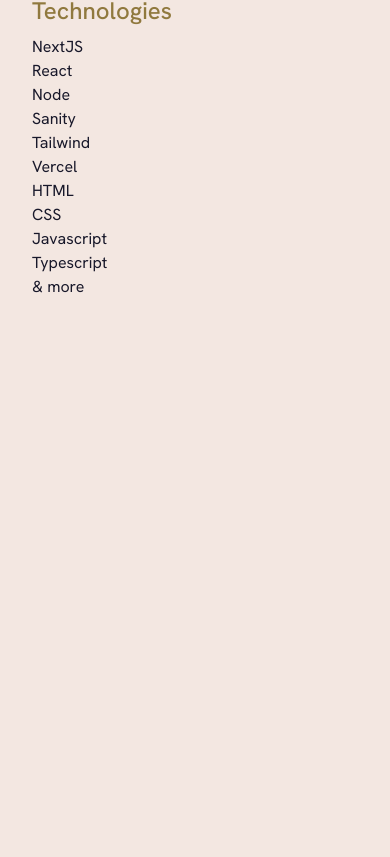
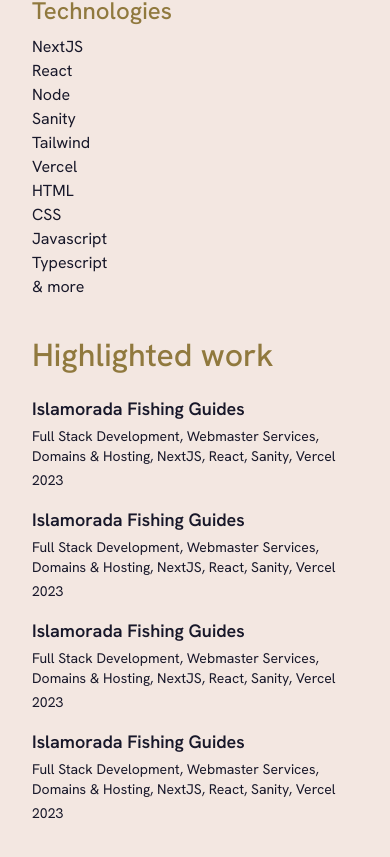
Before and after one commit to gabewolford/biiig-stretch, a Next.js app: page / in a window 390 px wide. Shown: the part 782-1639 px from the top of the page. Before the commit the page ends 1169 px from the top, so only its background shows below. Built offline with nearby package versions, Linux system fonts and the light colour scheme.

Commit message:
highlited work section complete for mobile

```diff
--- a/src/app/page.js
+++ b/src/app/page.js
@@ -63,8 +63,31 @@
               <li>& more</li>
             </ul>
         </section>
+      </div>
 
-      </div>
+      <section className="grid col-span-2 gap-4">
+        <header className="text-gold text-[2rem] font-medium">Highlighted work</header>
+        <article className="flex flex-col gap-1">
+          <h4 className="text-[18px] font-semibold">Islamorada Fishing Guides</h4>
+          <p className="text-sm">Full Stack Development, Webmaster Services, Domains & Hosting, NextJS, React, Sanity, Vercel</p>
+          <p className="text-sm">2023</p>
+        </article>
+        <article className="flex flex-col gap-1">
+          <h4 className="text-[18px] font-semibold">Islamorada Fishing Guides</h4>
+          <p className="text-sm">Full Stack Development, Webmaster Services, Domains & Hosting, NextJS, React, Sanity, Vercel</p>
+          <p className="text-sm">2023</p>
+        </article>
+        <article className="flex flex-col gap-1">
+          <h4 className="text-[18px] font-semibold">Islamorada Fishing Guides</h4>
+          <p className="text-sm">Full Stack Development, Webmaster Services, Domains & Hosting, NextJS, React, Sanity, Vercel</p>
+          <p className="text-sm">2023</p>
+        </article>
+        <article className="flex flex-col gap-1">
+          <h4 className="text-[18px] font-semibold">Islamorada Fishing Guides</h4>
+          <p className="text-sm">Full Stack Development, Webmaster Services, Domains & Hosting, NextJS, React, Sanity, Vercel</p>
+          <p className="text-sm">2023</p>
+        </article>
+      </section>
 
       {/* <section className="mb-10">
         <h2 className="text-xs tracking-widest mb-4 text-gold">HIGHLIGHTED WORK</h2>
```
